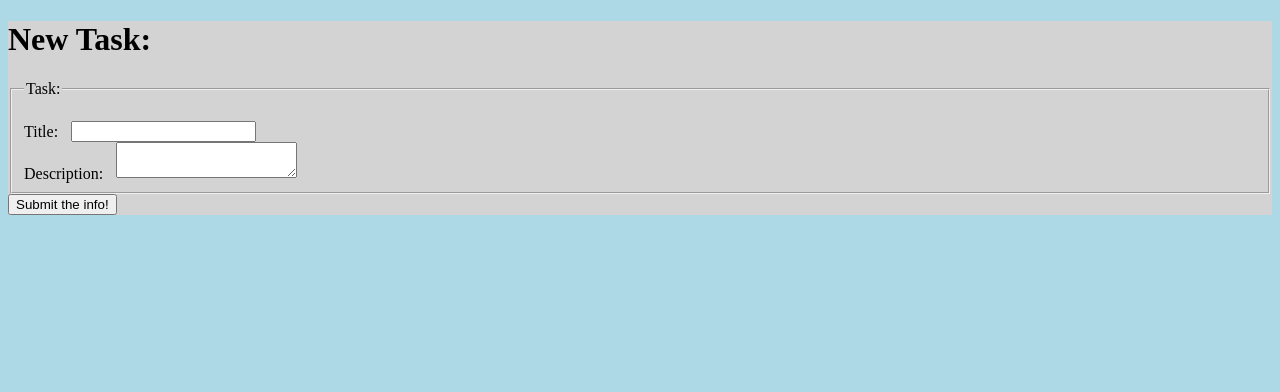
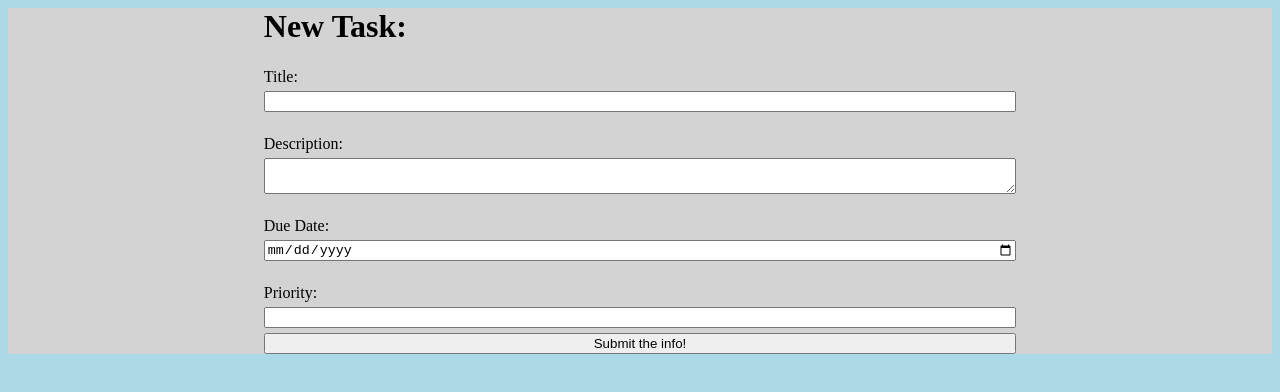
Before and after one commit to maleker86/to-do-list-3, a website built with webpack: page dist/index.html in a window 1280 px wide. Built offline with nearby package versions, Linux system fonts and the light colour scheme.

Commit message:
Instantiate all required forms. Submit only clears data. Does not submit.

```diff
--- a/src/style.css
+++ b/src/style.css
@@ -2,15 +2,18 @@ body {
     background-color: lightblue;
 }
 
+h1 {
+    margin: 0;
+    padding: 0;
+}
+
 form {
+    display: grid;
+    gap: 5px;
+    grid-template-columns: 1fr 3fr 1fr;
     background-color: lightgray;
 }
 
-label {
-    white-space: pre;
-    padding: 1vw;
+form * {
+    grid-column-start: 2;
 }
-
-button {
-    white-space: pre;
-}
--- a/src/task.js
+++ b/src/task.js
@@ -8,28 +8,40 @@ export function createForm() {
     document.body.append(form);
     form.prepend(h1);
     h1.innerText = "New Task:"
-    form.appendChild(field_set);
-    field_set.appendChild(field_legend);
-    field_legend.innerText = "Task:";
+    // form.appendChild(field_set);
+    // field_set.appendChild(field_legend);
+    // field_legend.innerText = "Task:";
 
 
     // create anything
-    function createFormElement(item_id, name, label_text,element_tag, element_type) {
+    function createFormElement(item_id, name, label_text, element_tag, element_type) {
       const field_label = document.createElement("label");
       const element_itself = document.createElement(element_tag);
 
-      field_set.appendChild(field_label);
-      field_set.appendChild(element_itself);
+      form.appendChild(field_label);
+      form.appendChild(element_itself);
 
+      element_itself.setAttribute("id", item_id);
+      element_itself.setAttribute("name", name);
+      element_itself.setAttribute("label", label_text);
       field_label.innerText = '\n' + label_text;
       element_itself.setAttribute("type", element_type);
-      element_itself.setAttribute("label", label_text);
-      element_itself.setAttribute("id", item_id);
-      element_itself.setAttribute("name", name)
+
     }
 
     createFormElement("title","title_input","Title:","input","text");
     createFormElement("desc","description_input","Description:","textarea");
+    createFormElement("due","due_date_input","Due Date:","input","date");
+    createFormElement("priority","priority_number_input","Priority:","input","number");
+
+    //stragglers
+
+    const priority = document.getElementById("priority");
+    const priority_min = 1
+    const priority_max = 3;
+    priority.setAttribute("min",priority_min);
+    priority.setAttribute("max",priority_max);
+
   }
 
   // let form_element_count = 2;
```
Also changed, not shown: dist/main.js.
